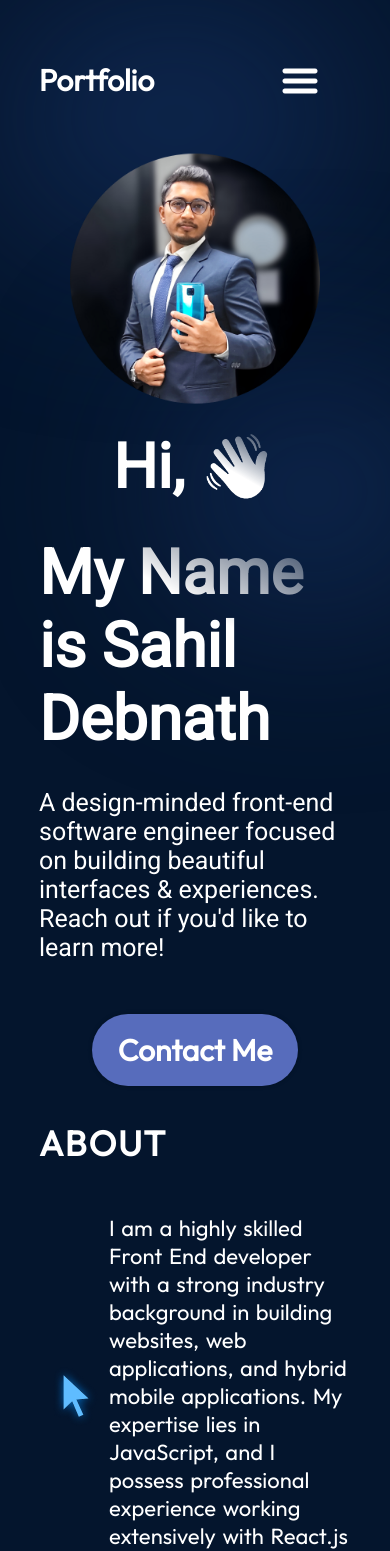
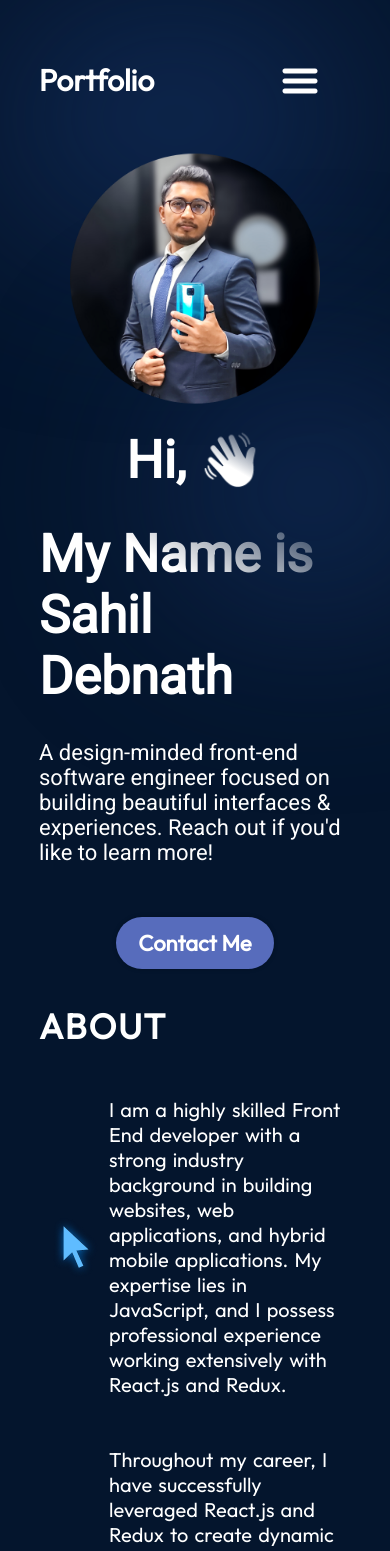
Before and after one commit to SahilDeb/portfolio-react, a React (Vite) app: page / in a window 390 px wide. Shown: the top 1551 px of the page. Built offline with nearby package versions, Linux system fonts and the light colour scheme.

Commit message:
optimized for mobile view

```diff
--- a/src/components/About/About.jsx
+++ b/src/components/About/About.jsx
@@ -19,11 +19,9 @@ export const About = () => {
             about.map((data, idx) => (
               <li key={idx} className={styles.aboutItem}>
                 <img src={getImageUrl(data.imageSrc)} alt="Cursor icon" />
-                <div className={styles.aboutItemText}>
-                  <p>
-                    {data.desc}
-                  </p>
-                </div>
+                <p>
+                  {data.desc}
+                </p>
               </li>
             ))
           }
--- a/src/components/About/About.module.css
+++ b/src/components/About/About.module.css
@@ -86,4 +86,8 @@
     padding-left: 0;
     padding-right: 0;
   }
+
+  .aboutItem p {
+    font-size: 20px;
+  }
 }
--- a/src/components/Contact/Contact.jsx
+++ b/src/components/Contact/Contact.jsx
@@ -13,7 +13,7 @@ export const Contact = () => {
             <h2>Contact</h2>
             <p>Feel free to reach out!</p>
           </div>
-          <ul className={styles.links}>
+          <ul className={styles.linksContainer}>
             {
               contactInfo.map((item, idx) => (
                 <li key={idx} className={styles.link}>
--- a/src/components/Contact/Contact.module.css
+++ b/src/components/Contact/Contact.module.css
@@ -38,7 +38,7 @@
   letter-spacing: 0.1em;
 }
 
-.links {
+.linksContainer {
   display: flex;
   flex-direction: column;
   align-items: flex-start;
@@ -103,14 +103,22 @@
     letter-spacing: 4px;
   }
 
-  .links {
+  .linksContainer {
+    gap: 16px;
+  }
+
+  .link {
     gap: 8px;
+  }
+
+  .link img {
+    width: 30px;
   }
 
   .link a {
     color: var(--color-text);
     text-decoration: none;
     font-size: 20px;
-    letter-spacing: 0.1em;
+    letter-spacing: 0.02em;
   }
 }
--- a/src/components/Experience/Experience.module.css
+++ b/src/components/Experience/Experience.module.css
@@ -59,11 +59,15 @@
 }
 
 .historyItemDetails ul {
-  margin-top: 6px;
+  margin-top: 12px;
   list-style-position: outside;
   font-size: 22px;
   list-style-type: disc;
   margin-left: 22px;
+}
+
+.historyItemDetails li {
+  padding: 8px 0;
 }
 
 .resumeContainer {
@@ -119,7 +123,34 @@
     gap: 9px;
   }
 
+  .historyItemDetails h3 {
+    font-size: 25px;
+    font-weight: 500;
+  }
+
+  .historyItemDetails p {
+    font-size: 18px;
+    font-weight: 0;
+  }
+
+  .historyItemDetails ul {
+    font-size: 20px;
+  }
+
+  .historyItemDetails li {
+    padding: 4px 0;
+  }
+
   .resumeContainer {
     align-items: center;
   }
+
+  .resumeImageContainer {
+    width: 80px;
+    height: 80px;
+  }
+
+  .resume img {
+    width: 50px;
+  }
 }
--- a/src/components/Hero/Hero.module.css
+++ b/src/components/Hero/Hero.module.css
@@ -114,6 +114,20 @@
     align-items: center;
   }
 
+  .title {
+    font-size: 52px;
+    font-weight: 900;
+  }
+  .description {
+    font-size: 22px;
+  }
+
+  .contactBtn {
+    font-size: 22px;
+    font-weight: 600;
+    padding: 12px 22px;
+  }
+
   .heroImgContainer {
     margin-bottom: 32px;
   }
--- a/src/components/TechStack/TechStack.module.css
+++ b/src/components/TechStack/TechStack.module.css
@@ -55,7 +55,7 @@
 }
 
 .skills img {
-  width: 65px;
+  width: 60px;
 }
 
 .skills p {
@@ -81,8 +81,8 @@
   }
 
   .skillsImageContainer {
-    width: 80px;
-    height: 80px;
+    width: 60px;
+    height: 60px;
   }
 
   .skills {
@@ -91,10 +91,11 @@
   }
 
   .skills img {
-    width: 50px;
+    width: 35px;
   }
 
   .skills p {
+    font-size: 18px;
     margin-left: 8px;
   }
 }
```
